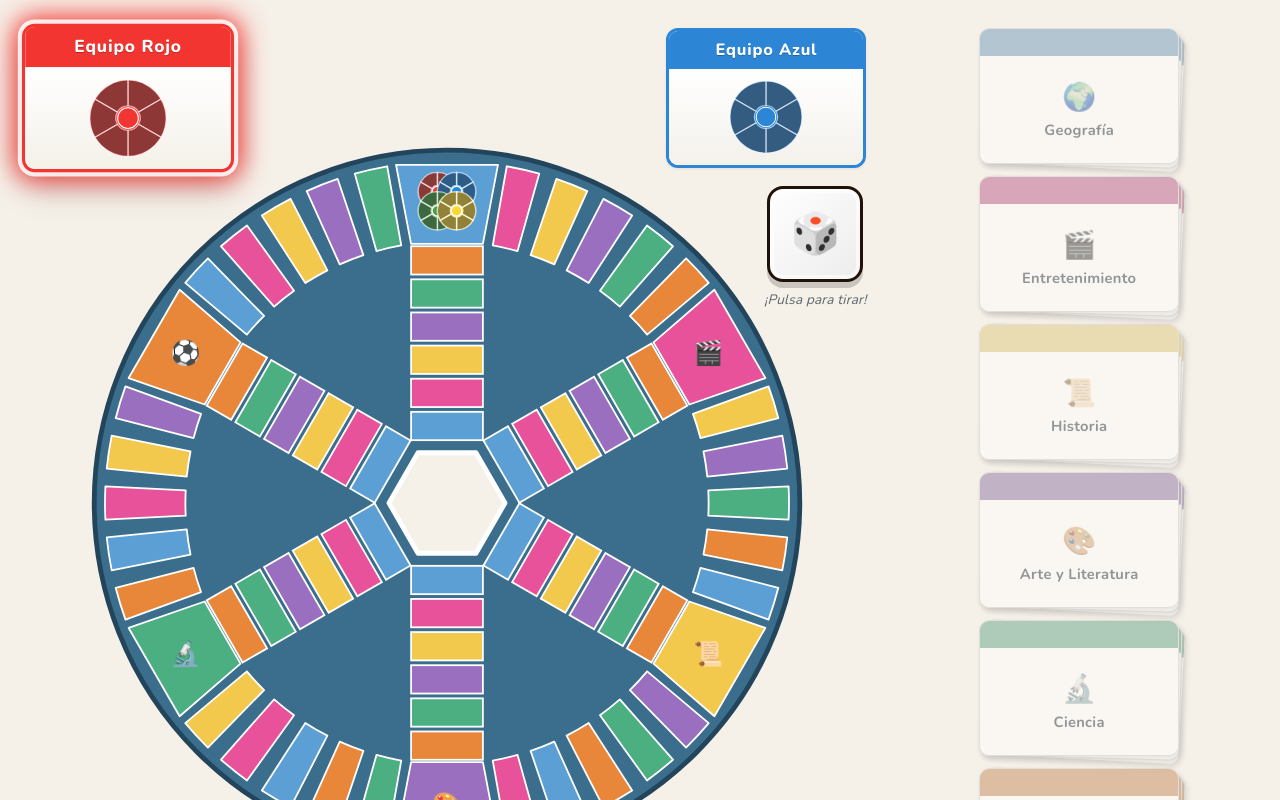
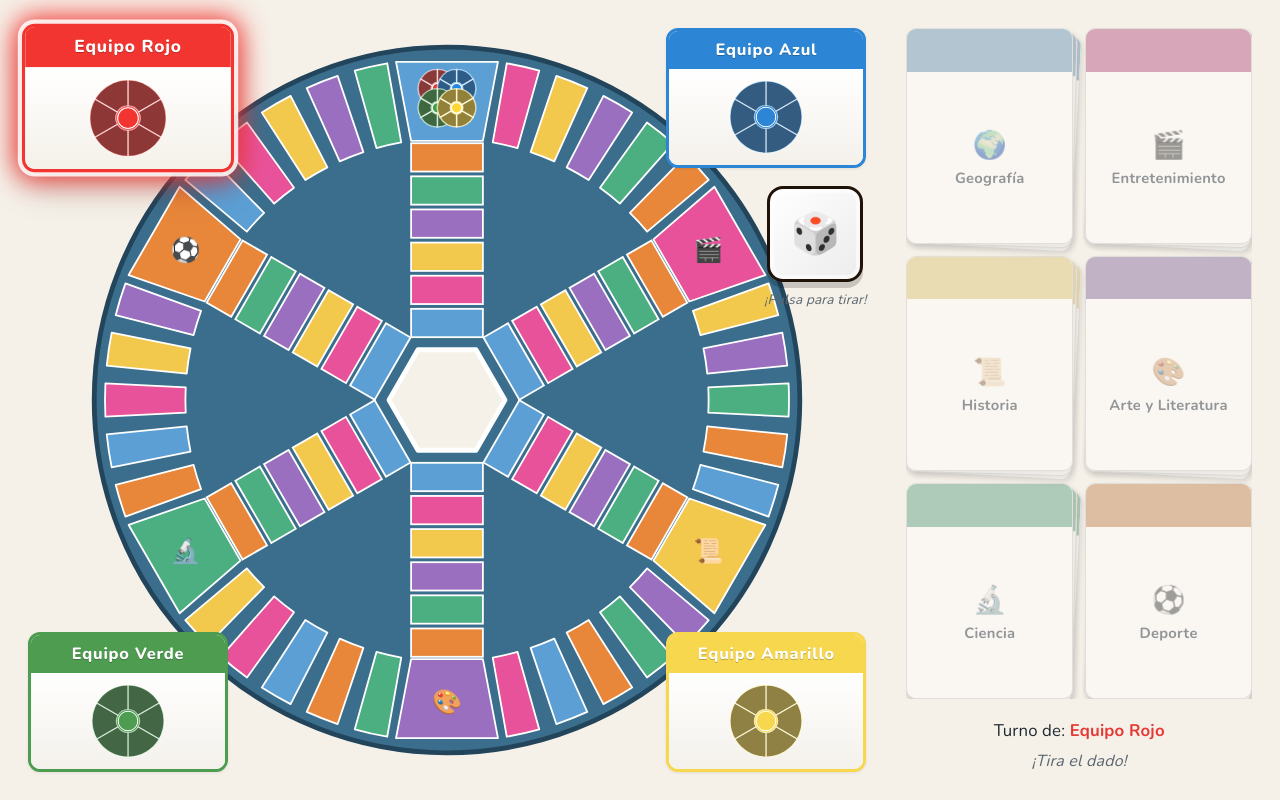
Before and after one commit to ngarderiu/Trivial, a React (Vite) app: page / in a window 1280 px wide. Both pictures are taken after a click on the button "Empezar partida". Shown: the top 800 px of the page. Built offline with nearby package versions, Linux system fonts and the light colour scheme.

Commit message:
fix: cartas verticales en grid 2x3

```diff
--- a/src/styles/components.css
+++ b/src/styles/components.css
@@ -98,12 +98,13 @@
   background: linear-gradient(180deg, #fff 0%, #f4f1ea 100%);
 }
 
-/* Stack de cartas físicas (3 capas apiladas con rotación). Tamaño fijo
-   idéntico al de los marcadores de jugador. */
+/* Stack de cartas físicas verticales (portrait): rellenan su celda del
+   grid 2×3, alto > ancho como una carta de baraja real. */
 .card-stack {
   position: relative;
-  width: 200px;
-  height: 136px;
+  width: 100%;
+  height: 100%;
+  min-height: 0;
 }
 .card-stack.is-disabled { opacity: 0.5; filter: grayscale(0.4); pointer-events: none; }
 
--- a/src/styles/game.css
+++ b/src/styles/game.css
@@ -94,24 +94,23 @@
 .game__turn { font-size: 1.05rem; }
 .game__hint { color: var(--color-muted); font-style: italic; margin: var(--space-2) 0 0; }
 
-/* Área de cartas: 6 stacks de tamaño FIJO (igual que los marcadores),
-   centrados verticalmente en el panel con gap equidistante. */
+/* Área de cartas: grid 2 columnas × 3 filas, gap 12 px.
+   Las 6 cartas son verticales (portrait) y caben sin scroll. */
 .card-area {
-  display: flex;
-  flex-direction: column;
-  align-items: center;
-  justify-content: center;
+  display: grid;
+  grid-template-columns: 1fr 1fr;
+  grid-template-rows: repeat(3, 1fr);
   gap: 12px;
   padding: 0;
   background: transparent;
   width: 100%;
   height: 100%;
+  min-height: 0;
 }
 .card-area__slot {
   position: relative;
-  width: 200px;
-  height: 136px;
-  flex: 0 0 auto;
+  min-width: 0;
+  min-height: 0;
 }
 
 /* Tablero SVG */
```
